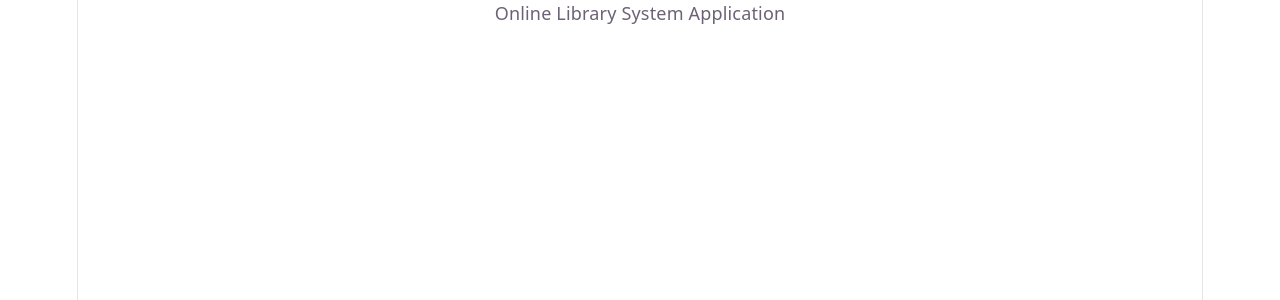
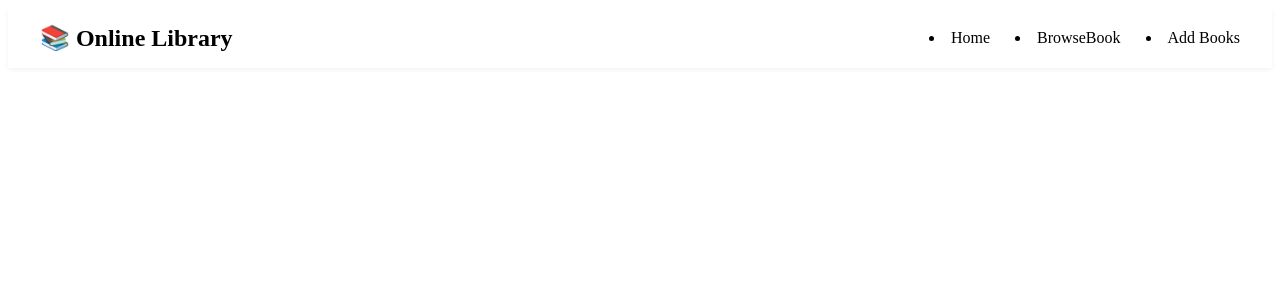
Before and after one commit to Chandan-moon/React_Assign_05, a React (Vite) app in the folder Online-Library/: page / in a window 1280 px wide. Shown: the top 300 px of the page. Built offline with nearby package versions, Linux system fonts and the light colour scheme.

Commit message:
Application Header Initiated

```diff
--- a/Online-Library/src/App.jsx
+++ b/Online-Library/src/App.jsx
@@ -1,3 +1,4 @@
+import Header from "./components/Header";
 
 
 
@@ -7,7 +8,7 @@ function App() {
 
     <div>
 
-      Online Library System Application
+     <Header />
 
     </div>
 
--- /dev/null
+++ b/Online-Library/src/components/Header.jsx
@@ -0,0 +1,25 @@
+
+
+
+
+function Header() {
+
+
+    return (
+
+        <div className="heading">
+
+                <div className="header-logo">📚 Online Library</div>
+                <div className="header-link">
+                   <li>Home</li>
+                   <li>BrowseBook</li>
+                   <li>Add Books</li>
+                </div>
+
+        </div>
+
+    )
+
+}
+
+export default Header;
--- a/Online-Library/src/index.css
+++ b/Online-Library/src/index.css
@@ -1,111 +1,27 @@
-:root {
-  --text: #6b6375;
-  --text-h: #08060d;
-  --bg: #fff;
-  --border: #e5e4e7;
-  --code-bg: #f4f3ec;
-  --accent: #aa3bff;
-  --accent-bg: rgba(170, 59, 255, 0.1);
-  --accent-border: rgba(170, 59, 255, 0.5);
-  --social-bg: rgba(244, 243, 236, 0.5);
-  --shadow:
-    rgba(0, 0, 0, 0.1) 0 10px 15px -3px, rgba(0, 0, 0, 0.05) 0 4px 6px -2px;
 
-  --sans: system-ui, 'Segoe UI', Roboto, sans-serif;
-  --heading: system-ui, 'Segoe UI', Roboto, sans-serif;
-  --mono: ui-monospace, Consolas, monospace;
 
-  font: 18px/145% var(--sans);
-  letter-spacing: 0.18px;
-  color-scheme: light dark;
-  color: var(--text);
-  background: var(--bg);
-  font-synthesis: none;
-  text-rendering: optimizeLegibility;
-  -webkit-font-smoothing: antialiased;
-  -moz-osx-font-smoothing: grayscale;
 
-  @media (max-width: 1024px) {
-    font-size: 16px;
-  }
+
+
+
+/* --- Navigation Bar --- */
+.heading {
+  display: flex;
+  justify-content: space-between;
+  align-items: center;
+  padding: 1rem 2rem;
+  box-shadow: 0 2px 4px rgba(0,0,0,0.05);
 }
 
-@media (prefers-color-scheme: dark) {
-  :root {
-    --text: #9ca3af;
-    --text-h: #f3f4f6;
-    --bg: #16171d;
-    --border: #2e303a;
-    --code-bg: #1f2028;
-    --accent: #c084fc;
-    --accent-bg: rgba(192, 132, 252, 0.15);
-    --accent-border: rgba(192, 132, 252, 0.5);
-    --social-bg: rgba(47, 48, 58, 0.5);
-    --shadow:
-      rgba(0, 0, 0, 0.4) 0 10px 15px -3px, rgba(0, 0, 0, 0.25) 0 4px 6px -2px;
-  }
-
-  #social .button-icon {
-    filter: invert(1) brightness(2);
-  }
+.header-logo {
+  font-size: 1.5rem;
+  font-weight: bold;
 }
 
-body {
-  margin: 0;
+
+.header-link {
+
+  display: flex;
+  gap: 25px;
+
 }
-
-#root {
-  width: 1126px;
-  max-width: 100%;
-  margin: 0 auto;
-  text-align: center;
-  border-inline: 1px solid var(--border);
-  min-height: 100svh;
-  display: flex;
-  flex-direction: column;
-  box-sizing: border-box;
-}
-
-h1,
-h2 {
-  font-family: var(--heading);
-  font-weight: 500;
-  color: var(--text-h);
-}
-
-h1 {
-  font-size: 56px;
-  letter-spacing: -1.68px;
-  margin: 32px 0;
-  @media (max-width: 1024px) {
-    font-size: 36px;
-    margin: 20px 0;
-  }
-}
-h2 {
-  font-size: 24px;
-  line-height: 118%;
-  letter-spacing: -0.24px;
-  margin: 0 0 8px;
-  @media (max-width: 1024px) {
-    font-size: 20px;
-  }
-}
-p {
-  margin: 0;
-}
-
-code,
-.counter {
-  font-family: var(--mono);
-  display: inline-flex;
-  border-radius: 4px;
-  color: var(--text-h);
-}
-
-code {
-  font-size: 15px;
-  line-height: 135%;
-  padding: 4px 8px;
-  background: var(--code-bg);
-}
```
Also changed, not shown: Online-Library/src/App.css (deleted, +0 -184 lines).
